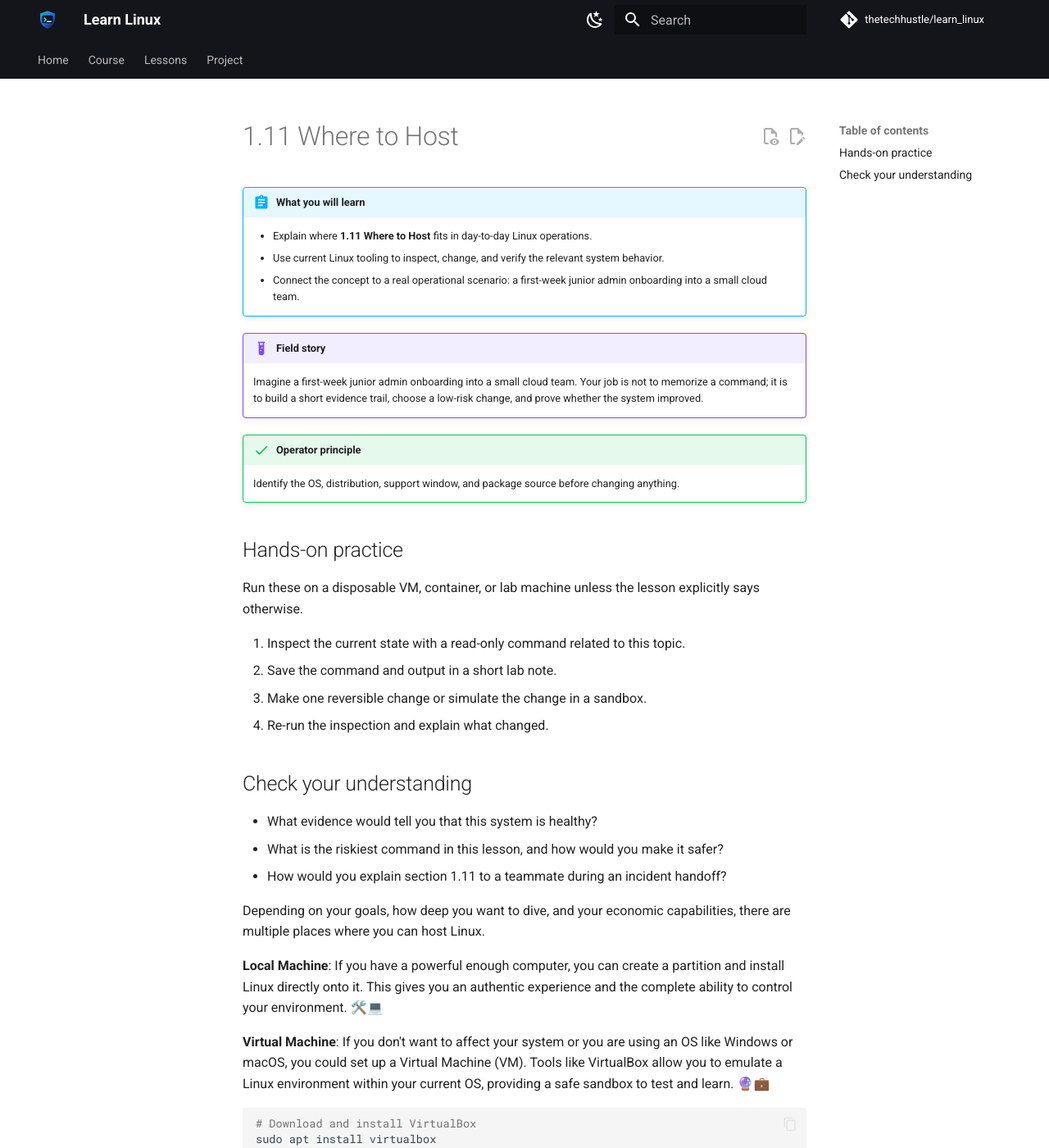
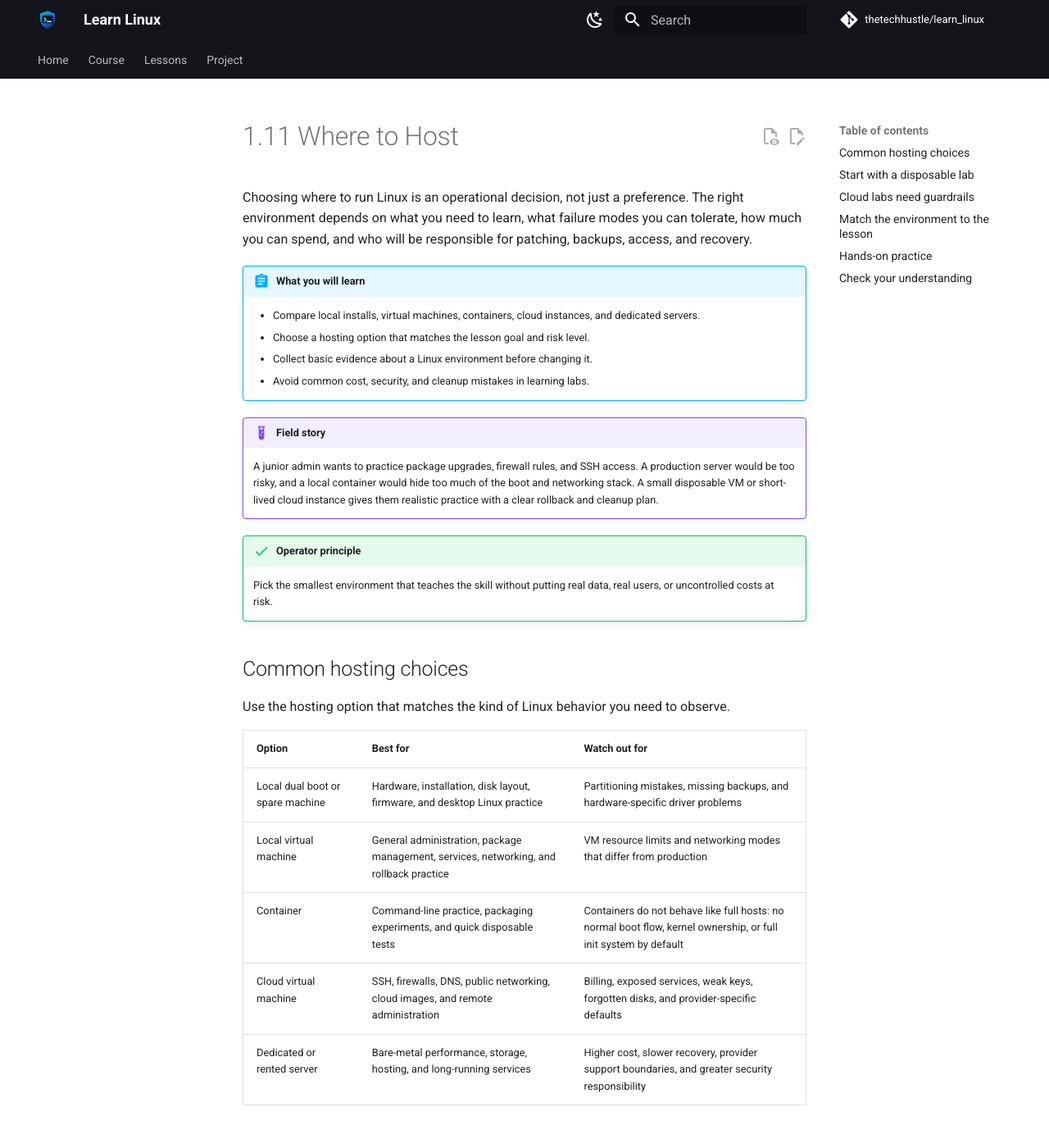
Before and after one commit to thetechhustle/learn_linux, an MkDocs documentation site: the page built from docs/lessons/01_where_to_start/1.11_where_to_host.md, in a window 1280 px wide and 1400 px high. Shown: the whole window at 82% size. Built offline with MkDocs 1.6.1 and Material for MkDocs 9.7.7, drawn with Linux system fonts in a browser that asks for light colours; comment, search, counter and statistics services are not loaded; some of the changed text lies outside the part shown.

Commit message:
Improve Chapter 01 hosting options lesson (#310)
Co-authored-by: Jules Ai <jules@Juless-Air.ts.net lan>

````diff
--- a/docs/lessons/01_where_to_start/1.11_where_to_host.md
+++ b/docs/lessons/01_where_to_start/1.11_where_to_host.md
@@ -1,57 +1,120 @@
 # 1.11 Where to Host
 
-
+Choosing where to run Linux is an operational decision, not just a
+preference. The right environment depends on what you need to learn, what
+failure modes you can tolerate, how much you can spend, and who will be
+responsible for patching, backups, access, and recovery.
 
 !!! abstract "What you will learn"
-    - Explain where **1.11 Where to Host** fits in day-to-day Linux operations.
-    - Use current Linux tooling to inspect, change, and verify the relevant system behavior.
-    - Connect the concept to a real operational scenario: a first-week junior admin onboarding into a small cloud team.
+    - Compare local installs, virtual machines, containers, cloud instances, and dedicated servers.
+    - Choose a hosting option that matches the lesson goal and risk level.
+    - Collect basic evidence about a Linux environment before changing it.
+    - Avoid common cost, security, and cleanup mistakes in learning labs.
 
 !!! example "Field story"
-    Imagine a first-week junior admin onboarding into a small cloud team. Your job is not to memorize a command; it is to build a short evidence trail, choose a low-risk change, and prove whether the system improved.
+    A junior admin wants to practice package upgrades, firewall rules, and SSH
+    access. A production server would be too risky, and a local container would
+    hide too much of the boot and networking stack. A small disposable VM or
+    short-lived cloud instance gives them realistic practice with a clear
+    rollback and cleanup plan.
 
 !!! success "Operator principle"
-    Identify the OS, distribution, support window, and package source before changing anything.
+    Pick the smallest environment that teaches the skill without putting real
+    data, real users, or uncontrolled costs at risk.
+
+## Common hosting choices
+
+Use the hosting option that matches the kind of Linux behavior you need to
+observe.
+
+| Option | Best for | Watch out for |
+| --- | --- | --- |
+| Local dual boot or spare machine | Hardware, installation, disk layout, firmware, and desktop Linux practice | Partitioning mistakes, missing backups, and hardware-specific driver problems |
+| Local virtual machine | General administration, package management, services, networking, and rollback practice | VM resource limits and networking modes that differ from production |
+| Container | Command-line practice, packaging experiments, and quick disposable tests | Containers do not behave like full hosts: no normal boot flow, kernel ownership, or full init system by default |
+| Cloud virtual machine | SSH, firewalls, DNS, public networking, cloud images, and remote administration | Billing, exposed services, weak keys, forgotten disks, and provider-specific defaults |
+| Dedicated or rented server | Bare-metal performance, storage, hosting, and long-running services | Higher cost, slower recovery, provider support boundaries, and greater security responsibility |
+
+## Start with a disposable lab
+
+For most early lessons, a local VM is the safest default. It is close enough to
+a real server to practice services, logs, package managers, users, and network
+configuration, but it can be snapshotted and rebuilt quickly.
+
+Before making changes, capture a short baseline:
+
+```bash
+hostnamectl
+cat /etc/os-release
+uname -a
+ip addr show
+df -h
+```
+
+Record where the system runs, how it was created, and how you will recover it:
+
+```text
+Environment: local VM in VirtualBox
+Distribution: Ubuntu 24.04 LTS
+Network mode: NAT
+Snapshot: before-package-upgrade-2026-05-14
+Rollback plan: revert to snapshot if SSH or package management breaks
+Cleanup plan: delete VM after the lab
+```
+
+## Cloud labs need guardrails
+
+Cloud instances are excellent for practicing SSH, public networking, DNS, and
+remote administration. They also make it easy to spend money or expose a weak
+service to the Internet.
+
+Use these checks before creating a cloud lab:
+
+1. Set a budget alert or spending limit if the provider supports it.
+2. Use the smallest instance type that can run the lesson.
+3. Allow SSH only from your current IP address when possible.
+4. Use SSH keys, not password login.
+5. Name temporary resources with an expiration date.
+6. Delete unused instances, volumes, snapshots, IP addresses, and load balancers when the lab is done.
+
+After a cloud lab, verify cleanup from the provider console or CLI. A stopped
+VM may still have billable disks, snapshots, or static addresses.
+
+## Match the environment to the lesson
+
+Use a full VM or server when the lesson involves boot behavior, systemd,
+kernel modules, real network interfaces, storage layout, firewalls, SSH, or
+multi-user administration.
+
+Use a container when the lesson is about shell commands, package inspection,
+file layout, basic scripting, or disposable experiments that do not need a
+complete host.
+
+Use a cloud instance when the lesson needs public Internet routing, DNS
+records, provider firewalls, remote SSH, or practice with infrastructure you
+can reach from anywhere.
+
+Avoid practicing destructive storage, firewall, bootloader, or account-lockout
+changes on any host you cannot rebuild or access through an out-of-band
+console.
 
 ## Hands-on practice
 
-Run these on a disposable VM, container, or lab machine unless the lesson explicitly says otherwise.
+Run these steps on a disposable VM, container, or cloud instance.
 
-1. Inspect the current state with a read-only command related to this topic.
-2. Save the command and output in a short lab note.
-3. Make one reversible change or simulate the change in a sandbox.
-4. Re-run the inspection and explain what changed.
+1. Choose one environment for a Chapter 01 lab and write down why it is the
+   right risk level.
+2. Capture the baseline commands above.
+3. Identify the rollback path: snapshot, rebuild command, backup, rescue
+   console, or deletion and recreation.
+4. If the lab is in the cloud, identify every billable resource attached to it.
+5. Destroy or revert the lab when finished, then verify that no unwanted
+   resources remain.
 
 ## Check your understanding
 
-- What evidence would tell you that this system is healthy?
-- What is the riskiest command in this lesson, and how would you make it safer?
-- How would you explain section 1.11 to a teammate during an incident handoff?
-
-
-Depending on your goals, how deep you want to dive, and your economic capabilities, there are multiple places where you can host Linux.
-
-**Local Machine**: If you have a powerful enough computer, you can create a partition and install Linux directly onto it. This gives you an authentic experience and the complete ability to control your environment. 🛠️💻
-
-**Virtual Machine**: If you don't want to affect your system or you are using an OS like Windows or macOS, you could set up a Virtual Machine (VM). Tools like VirtualBox allow you to emulate a Linux environment within your current OS, providing a safe sandbox to test and learn. 🔮💼
-
-```bash
-# Download and install VirtualBox
-sudo apt install virtualbox
-```
-
-**Cloud Instances**: For a hands-on approach and the chance to simulate real-world experience, cloud platforms like AWS, Google Cloud, or Azure can be used to create Linux instances. This way, you can learn and apply your knowledge in a practical cloud environment. Be aware; this option could incur costs. ☁️💲
-
-```bash
-# Create an EC2 instance on AWS
-aws ec2 run-instances --image-id ami-0abcdef1234567890 --count 1 --instance-type t2.micro
-```
-
-**Dedicated Server**: If you need a dedicated Linux environment accessible from anywhere, you could rent a server from a provider like DigitalOcean or Linode. This option not only gives you the full experience but also exposes you to network management and remote system administration.🌐🏢
-
-```bash
-# Connect to your remote server
-ssh username@your_server_ip
-```
-
-Remember to consider factors like cost, learning objectives, and system requirements which will help you determine the best hosting solution for your Linux journey. Happy exploring!🎈🎉
+- Why is a local VM often a better first lab than a public cloud server?
+- What Linux topics are poorly represented by a container?
+- What evidence would you collect before changing a remotely hosted server?
+- What resources can keep costing money after a cloud VM is stopped?
+- How would you make a firewall or SSH lesson recoverable before starting it?
````
